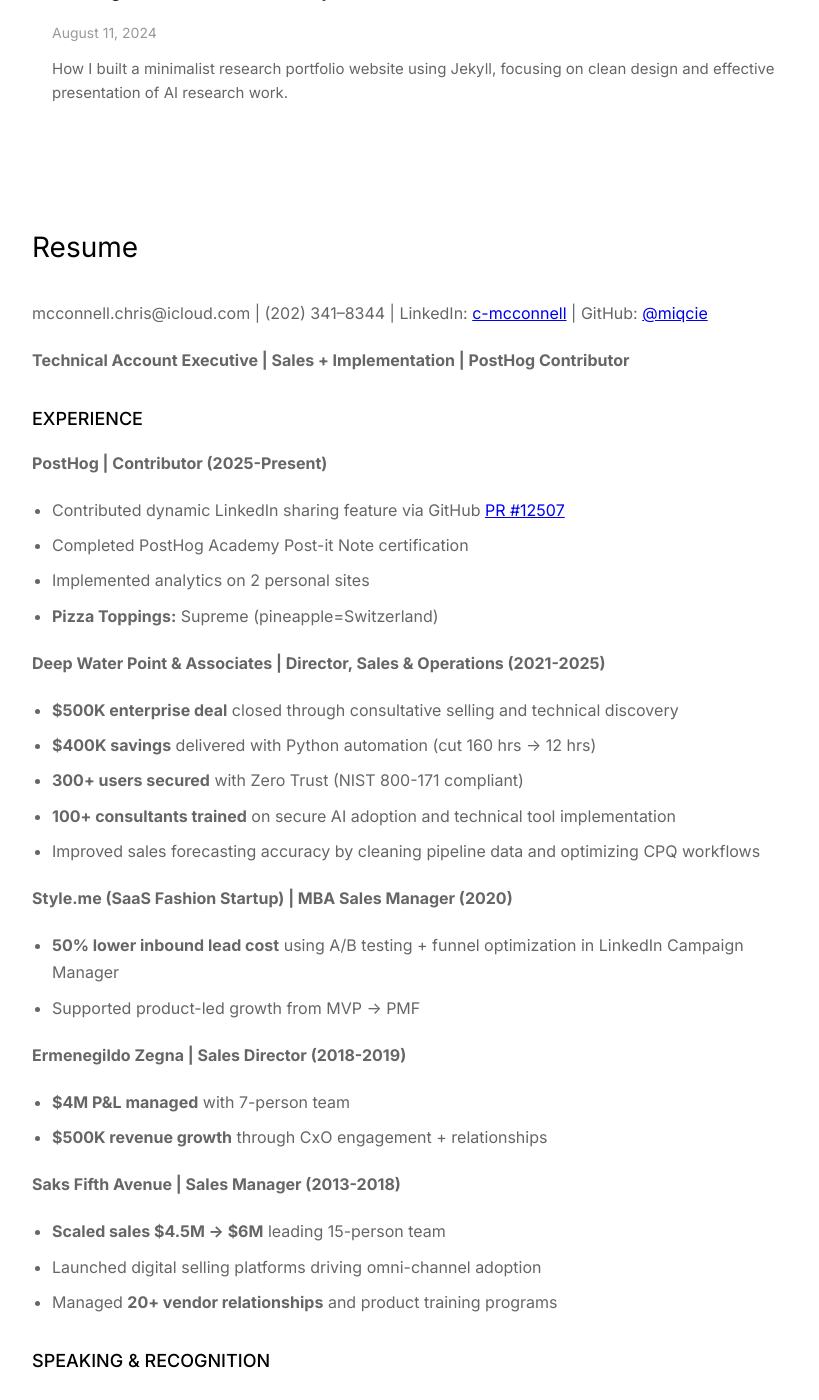
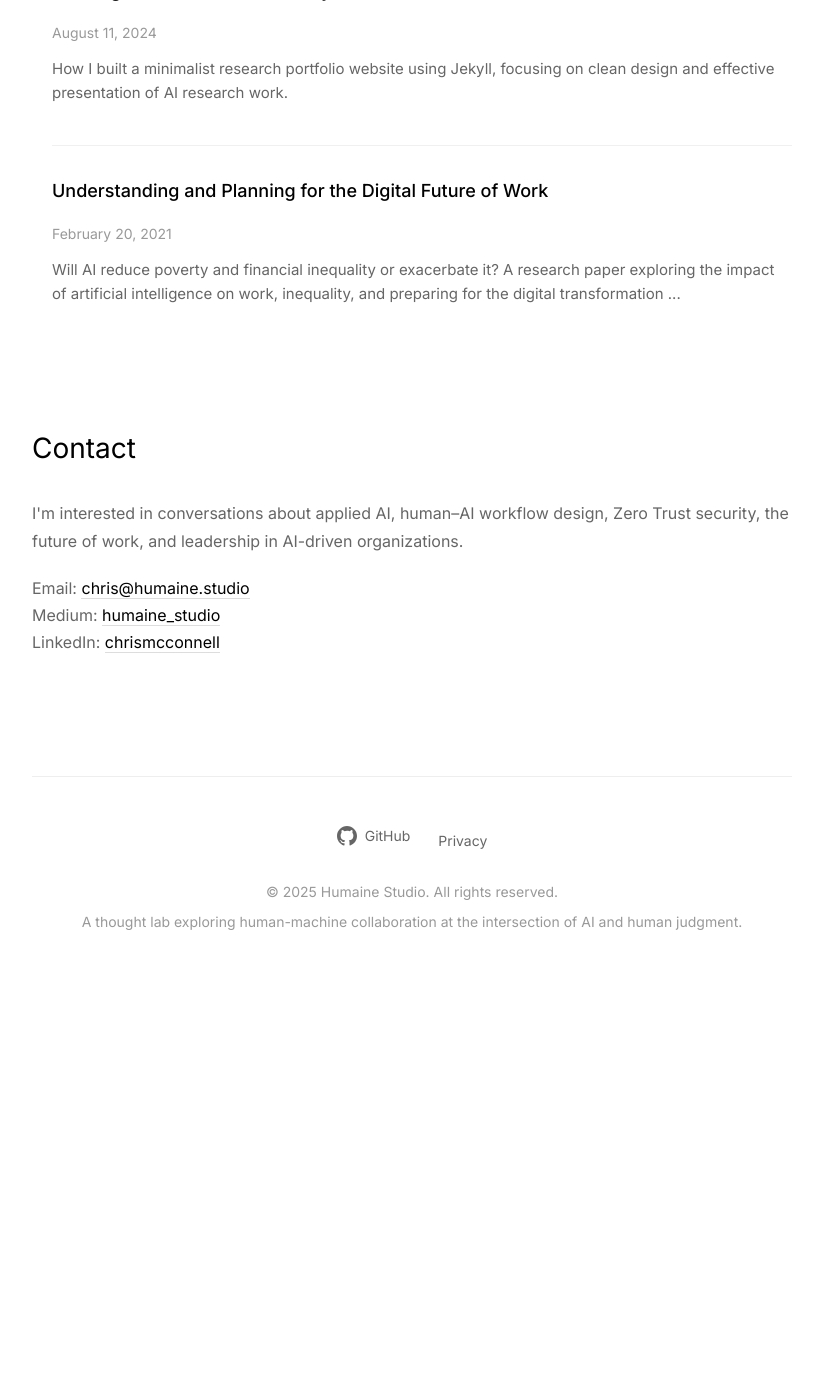
Before and after one commit to miqcie/Humaine-studio, a Jekyll site: the page built from index.md, in a window 1280 px wide and 1400 px high, scrolled down 3268 px. Shown: the whole window, without its empty margins (228-1047 px from the left). Built offline with Jekyll 4.4.1, drawn with Linux system fonts in a browser that asks for light colours; after the commit the page ends 4270 px from its top, so only the background shows below that; some of the changed text lies outside the part shown.

Commit message:
Add: AI and the Digital Future of Work research paper (#18)
* Add: AI and the Digital Future of Work research paper

Published MBA research paper exploring AI's impact on economic inequality and the future of work. Includes analysis of AI Economist research, algorithmic discrimination concerns, and concrete steps for preparing organizations and individuals for digital transformation.

Also adds faraday-retry gem to resolve deprecation warnings.

🤖 Generated with [Claude Code](https://claude.com/claude-code)

Co-Authored-By: Claude <noreply@anthropic.com>

* Fix: Exclude new blog post self-reference from link checker

Added exclusion for the AI inequality blog post URL to prevent 404
errors on self-referencing links before the post is published to main.

Similar to privacy page exclusion - posts reference themselves and
get 404 in PRs since they're not live yet.

🤖 Generated with [Claude Code](https://claude.com/claude-code)

Co-Authored-By: Claude <noreply@anthropic.com>

* Remove: Resume section from homepage

Removed the resume section from index.md to streamline the homepage
focus on research and writing. Resume information is still available
via LinkedIn and PDF download links in other pages.

🤖 Generated with [Claude Code](https://claude.com/claude-code)

Co-Authored-By: Claude <noreply@anthropic.com>

* Fix: Use exact URL for blog post exclusion

Changed from wildcard pattern to exact URL path. Lychee link checker
doesn't support glob patterns in the middle of URLs, so we need the
complete path.

🤖 Generated with [Claude Code](https://claude.com/claude-code)

Co-Authored-By: Claude <noreply@anthropic.com>

---------

Co-authored-by: Chris McConnell <chris@humaine.studio>
Co-authored-by: Claude <noreply@anthropic.com>

```diff
--- a/Gemfile
+++ b/Gemfile
@@ -7,6 +7,8 @@ group :jekyll_plugins do
   gem "jekyll-sitemap"
   gem "jekyll-seo-tag"
 end
+
+gem "faraday-retry"
 
 # Windows and JRuby does not include zoneinfo files, so bundle the tzinfo-data gem
 # and associated library.
--- /dev/null
+++ b/_posts/2021-02-20-ai-inequality-digital-future-of-work.md
@@ -0,0 +1,135 @@
+---
+layout: post
+title: "Understanding and Planning for the Digital Future of Work"
+date: 2021-02-20 12:00:00 -0500
+categories: [ai research, future of work, economics]
+tags: [artificial intelligence, inequality, automation, MBA, policy]
+excerpt: "Will AI reduce poverty and financial inequality or exacerbate it? A research paper exploring the impact of artificial intelligence on work, inequality, and preparing for the digital transformation ahead."
+---
+
+*This paper was written during my MBA at NYU Stern, exploring how AI might reshape work and economic inequality.*
+
+# Part 1
+
+# Will AI reduce poverty and financial inequality or exacerbate it?
+
+I think about financial inequality a lot, especially on the microeconomic level. My staff at Saks Fifth Avenue were often in precarious financial situations and also happen to be from minority communities. Being on time or even making it to their shift could be an issue because most of them lived further from the store, had older cars, and had less reliable transportation modes. They were one of the [40% of Americans that don't have $400 in the bank for an emergency expense](https://www.federalreserve.gov/publications/2020-economic-well-being-of-us-households-in-2019-dealing-with-unexpected-expenses.htm).
+
+One example that sticks out is a young black woman who would often miss work to care for her sick mom. Even though she was exceptionally bright, hardworking, and customers loved her, the nature of store-based retail means that she had 0% productivity while caring for mom. This behavior not only put me in a bind when having to enforce time and attendance policy, but it also meant that she wasn't in a position to advance her career, even though she was very talented.
+
+## AI for Tax Policy?
+
+My research brought me to an article by Cate Lawrence for Codemotion entitled "[How AI Can Help Solve the Challenges of Economic and Financial Inequality](https://www.codemotion.com/magazine/articles/events/ai-financial-inequality/)."
+
+A team at Salesforce published research using a machine learning framework to test different types of economic policy. The [AI Economist](https://arxiv.org/abs/2004.13332) ran different scenarios to find an optimal tax policy to reduce inequality. Their research showed their model was 16% more effective than a [framework proposed by MacArthur "genius" Emmanuel Saez and the National Bureau of Economic Research](https://eml.berkeley.edu/~saez/derive.pdf).
+
+![AI Economist Simulation](/assets/images/posts/ai-economist-simulation.jpeg)
+*Source: [Codemotion](https://www.codemotion.com/magazine/articles/events/ai-financial-inequality/)*
+
+On the other hand, we've had discussions in class about algorithmic discrimination and humans' need to audit algorithms to minimize bias.
+
+Mike Walsh writes in Harvard Business Review that "there is another more insidious side-effect of our increasingly AI-powered society --- the systematic inequality created by the changing nature of work itself" (source: HBR). Walsh is also critical of the possibility of "algorithmically managed jobs" that create job polarization between high-skill employees and lower-skill contractors. We can already see the divide in gig economy companies like Uber, Grubhub, and Instacart: highly-paid computer engineers and low-paid delivery people.
+
+To borrow the [language from Charles Mann](https://kottke.org/18/03/i-recommend-that-you-read-the-wizard-and-the-prophet), Mike Walsh is the prophet foretelling our AI future's grim possibilities. The technological optimists are the wizards who believe our human ingenuity and altruism will lead to a better world. These wizards include the [G-MAFIA](https://bdtechtalks.com/2020/10/05/review-the-big-nine-future-of-ai/) (Google, Microsoft, Apple, Facebook, IBM, and Amazon), an acronym created by author Amy Webb to describe the nine tech companies that are shaping our AI future. Webb writes,"
+
+> "I firmly believe that the leaders of these nine companies are driven by a profound sense of altruism and a desire to serve the greater good: they clearly see the potential of AI to improve health care and longevity, to solve our impending climate issues, and to lift millions of people out of poverty."
+
+This class has raised my awareness of AI applications hoovering up large pools of public data to inform decisions. That knowledge also means I'm now conscious of the lack of data privacy regulations in the United States.
+
+In popular culture, the HBO show Westworld explores the perils of expansive data-collection. Publications like [Wired](https://www.wired.com/story/westworld-privacy-policy/), [The Atlantic](https://www.theatlantic.com/culture/archive/2020/05/westworld-season-3-big-data-villain/611179/), and [VentureBeat](https://venturebeat.com/2018/04/20/ai-weekly-why-all-developers-should-watch-westworld/) have encouraged all developers to watch Westworld. The fractured way we consume media means I'm not confident that a singular piece of content like Upton Sinclair's *The Jungle* will galvanize public outrage to AI's negative aspects. It's hard to paint AI a villain when it is faceless and shapeless.
+
+I'm hopeful that AI can reduce poverty and economic inequality, but citizens will need to organize and push governments to create and enforce regulations to achieve these goals. Establishing more vital data privacy rules and limiting what information algorithms can consider might help the government shape more equitable outcomes.
+
+# Part 2
+
+## Individual
+
+### What are one to three changes you anticipate in your own occupation over the next 10 years?
+
+In other assignments, I have mentioned that my intention for an MBA was to transition away from store-based retail. The US has too much square footage related to retail, and the pandemic has sped up the speed with which stores are closing.
+
+My current thinking is to transition into a communications and marketing role. The role will change in a few ways.
+
+1.  R and Python becoming standard skills for data analysis
+
+2.  Data Visualization will be table stakes. The datasets will be immense. Turning insights generated by an algorithm into an easily digested story will be a useful skillset.
+
+3.  Public awareness of data privacy is increasing. A lot of this is dependent on any privacy laws that are passed around data collection.
+
+### Give us three concrete steps you can take over the next five years to prepare for possible transition.
+
+1.  Practice using data analysis, visualization tools, and [visual storytelling](https://www.danroam.com/).
+
+2.  Make connections with the data viz community. Even if I transition to a higher role that isn't in the weeds, it'll be essential to stay conversant on topics.
+
+3.  Transition to a company that uses data visualization as a core aspect of its job. This role could be in a marketing, product, or operations role.
+
+### What is one technical area/skill you will personally invest in learning more about? Why?
+
+As stated above, I want to develop my coding skills in R and Python. I also want to establish my visualization skills with tools like Tableau, Power BI, and [Datawrapper](https://www.datawrapper.de/). I'm using CodeAcademy or other resources like Mode.com and Replit to learn these skills.
+
+### What is one broad area of continuing education you will personally invest in? Outline your execution plan.
+
+One broader area of continuing education is to expand my yoga and meditation practice. It's been a helpful tool to calm my anxiety and ADHD. This practice has also improved my ability to focus my energy on tasks that I can significantly impact.
+
+### What are three topics on which you might set up Google Alerts as a way of staying current?
+
+1.  AI auditing
+
+2.  Artificial intelligence + equality
+
+3.  Flowing data (a data visualization website)
+
+I also use Twitter and Medium a lot to stay on top of thought leaders in different industries. I've found it to be a better "blog" discovery tool than google alerts.
+
+### What concrete steps to prepare for the digital future of work will you recommend to people you manage, advise or mentor?
+
+1.  LEARN. HOW. TO. CODE.
+
+2.  I would also encourage a kid considering college to Minor in the humanities. I have significantly benefited from my undergrad degree in English. It has enabled me to write clearly as well as deconstruct language and messages.
+
+3.  Make stuff using AI. It doesn't have to be complicated. My own efforts to learn Python and run a simple script are gratifying.
+
+## Organizational
+
+### What one to three job/work roles are at the greatest risk in your (current or recent) organization? [Identify the organization you are referencing for this and future answers.]
+
+I'm currently working with a boutique Management Consulting company. Their clients are almost entirely federal contractors.
+
+Their business model provides clients with subject matter experts to provide the insights necessary to win federal contracts. To do this, the company hires a lot of former procurement officers. It's an arcane process with a labyrinth set of Federal Acquisition Regulations to administer precisely.
+
+In 2018, the [Air Force conducted a pilot study](https://ourpublicservice.org/publications/the-future-has-begun-using-artificial-intelligence-to-transform-government/) to determine if they could better automate its procurement process.
+
+Once these tools are fully vetted and deployed, the procurement experts at my Management Consulting will be at risk.
+
+### What are three job/work roles for which to encourage growth and aggressive retention in your organization?
+
+1.  **Retain former federal senior-level executives**. They have 1:1 relationships with federal agencies that AI can't replace.
+
+2.  **Grow an AI automation practice** focused on finding ways for their clients to integrate AI in their operations. This service would make sense if it directly helped their clients become more competitive federal contractors.
+
+3.  **CRM & Marketing Manager** would help maintain the health of their internal customer database. The manager would also develop automated dashboards and other reporting to support senior consultants. Lastly, this role would also increase the use of AI to identify potential clients.
+
+### What is your organization's workforce "transition within" strategy? How should it improve?
+
+There isn't one in place. If I were to implement one, the company would need to start to look at what processes could be replaced or augmented with AI tools.
+
+Even without a comprehensive plan, there needs to be a plan to upskill their clerical staff to do more than process invoices or data-entry on an ERP system.
+
+### What is your organization's workforce "transition out" strategy? How should it improve?
+
+There isn't one in place. Most of the consultants are in a post-retirement career, where they still have valuable knowledge but may not want to work the hours they once did. As mentioned above, the organization needs to be very aware of being disrupted by improvements with the federal government using AI to speed up procurement.
+
+The one area where they need to manage a "transition out" strategy actively is any operational staff incapable of learning the new data skills they will need.
+
+### What message should your CEO be communicating to the organization about the digital future of work? Craft a few sentences.
+
+*Our clients come to us to help them navigate the federal market. As the federal government incorporates more AI in its procurement processes, it is time to begin our transition to an organization that leverages technology to augment our capabilities. The future of work will require us to understand how to interact with AI systems, consider the appropriate questions to ask, and judge the results and insights that serve our client's needs.*
+
+### What is one leadership change needed in your organization you believe is critical for it to prepare for the digital future of work?
+
+No senior-level officer is thinking about this transition. So a "digital transformation" executive seems to make sense.
+
+### What is one culture change needed in your organization you believe is critical for preparing for the digital future of work?
+
+The company is significantly behind in understanding the AI change that is coming. Educating everyone on the basics and how it may affect them is the first step.
--- a/index.md
+++ b/index.md
@@ -70,69 +70,6 @@ permalink: /
   </div>
 </section>
 
-<section id="resume" class="section">
-  <h2 class="section-title">Resume</h2>
-  <div class="section-content">
-    <p>mcconnell.chris@icloud.com | (202) 341–8344 | LinkedIn: <a href="https://www.linkedin.com/in/c-mcconnell">c-mcconnell</a> | GitHub: <a href="https://github.com/miqcie">@miqcie</a></p>
-
-    <p><strong>Technical Account Executive | Sales + Implementation | PostHog Contributor</strong></p>
-
-    <h3>EXPERIENCE</h3>
-
-    <h4>PostHog | Contributor (2025-Present)</h4>
-    <ul>
-      <li>Contributed dynamic LinkedIn sharing feature via GitHub <a href="https://github.com/PostHog/posthog.com/pull/12507">PR #12507</a></li>
-      <li>Completed PostHog Academy Post-it Note certification</li>
-      <li>Implemented analytics on 2 personal sites</li>
-      <li><strong>Pizza Toppings:</strong> Supreme (pineapple=Switzerland)</li>
-    </ul>
-
-    <h4>Deep Water Point & Associates | Director, Sales & Operations (2021-2025)</h4>
-    <ul>
-      <li><strong>$500K enterprise deal</strong> closed through consultative selling and technical discovery</li>
-      <li><strong>$400K savings</strong> delivered with Python automation (cut 160 hrs → 12 hrs)</li>
-      <li><strong>300+ users secured</strong> with Zero Trust (NIST 800-171 compliant)</li>
-      <li><strong>100+ consultants trained</strong> on secure AI adoption and technical tool implementation</li>
-      <li>Improved sales forecasting accuracy by cleaning pipeline data and optimizing CPQ workflows</li>
-    </ul>
-
-    <h4>Style.me (SaaS Fashion Startup) | MBA Sales Manager (2020)</h4>
-    <ul>
-      <li><strong>50% lower inbound lead cost</strong> using A/B testing + funnel optimization in LinkedIn Campaign Manager</li>
-      <li>Supported product-led growth from MVP → PMF</li>
-    </ul>
-
-    <h4>Ermenegildo Zegna | Sales Director (2018-2019)</h4>
-    <ul>
-      <li><strong>$4M P&L managed</strong> with 7-person team</li>
-      <li><strong>$500K revenue growth</strong> through CxO engagement + relationships</li>
-    </ul>
-
-    <h4>Saks Fifth Avenue | Sales Manager (2013-2018)</h4>
-    <ul>
-      <li><strong>Scaled sales $4.5M → $6M</strong> leading 15-person team</li>
-      <li>Launched digital selling platforms driving omni-channel adoption</li>
-      <li>Managed <strong>20+ vendor relationships</strong> and product training programs</li>
-    </ul>
-
-    <h3>SPEAKING & RECOGNITION</h3>
-    <ul>
-      <li>Featured by 1Password at NASDAQ & <a href="https://blog.1password.com/rsac-2025-recap-with-1password">RSA Conference 2025</a> for human-centric security implementation</li>
-      <li>Guest lecturer: NYU Stern MBA & VCU Executive MBA programs on stakeholder management</li>
-    </ul>
-
-    <h3>TECHNICAL SKILLS</h3>
-    <p><strong>Analytics:</strong> PostHog, Google Analytics, Power BI<br>
-    <strong>Sales:</strong> Salesforce, Apollo, LinkedIn Navigator<br>
-    <strong>Implementation:</strong> Python automation, API integrations, Zapier, Postman, SQL</p>
-
-    <h3>EDUCATION</h3>
-    <p><strong>MBA Strategy & Analytics</strong>, NYU Stern | <strong>BA English</strong>, University of Idaho</p>
-
-    <p><a href="{{ '/assets/resume/Chris_McConnell_PostHog_TAE.pdf' | relative_url }}">📄 Download PDF Resume</a></p>
-  </div>
-</section>
-
 <section id="contact" class="section">
   <h2 class="section-title">Contact</h2>
   <div class="section-content">
```
Also changed, not shown: .github/workflows/link-check.yml, assets/images/posts/ai-economist-simulation.jpeg (added).
